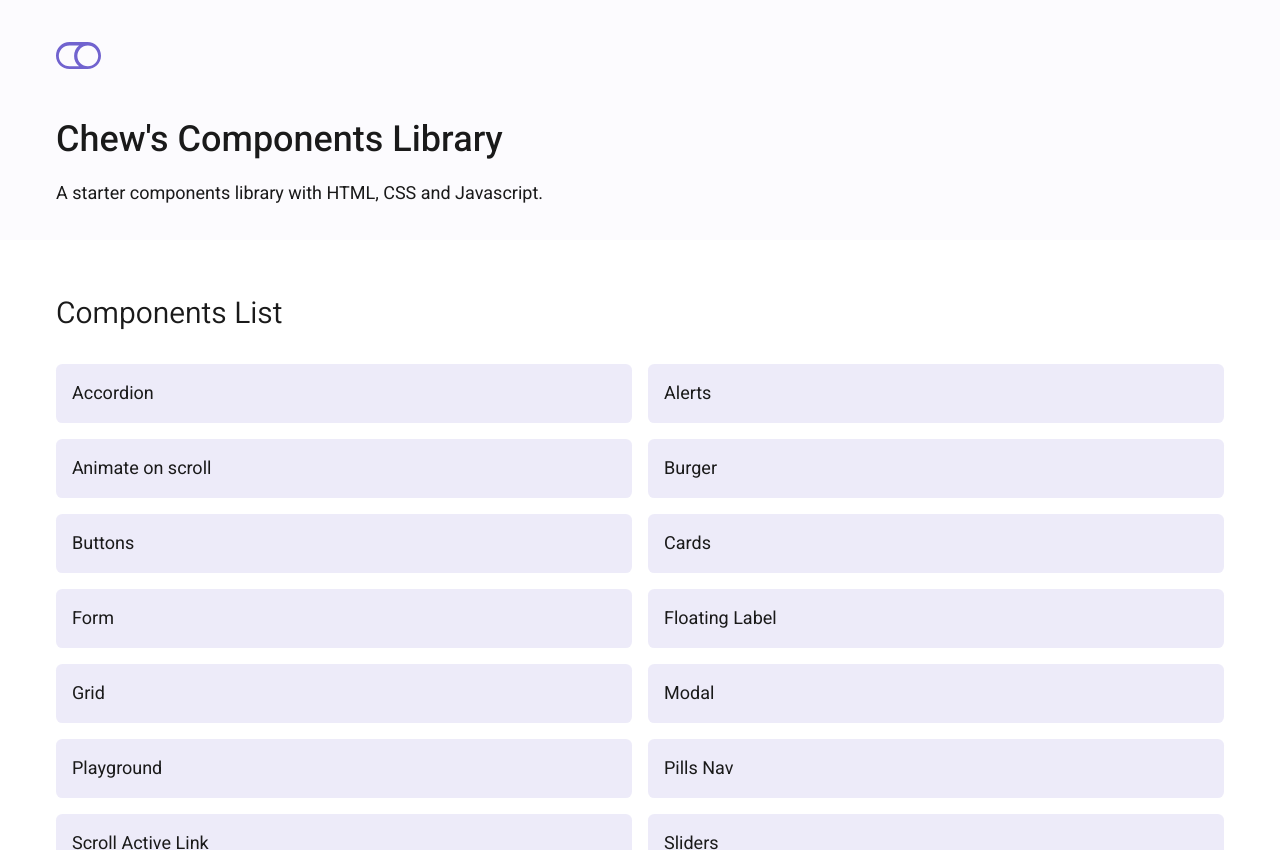
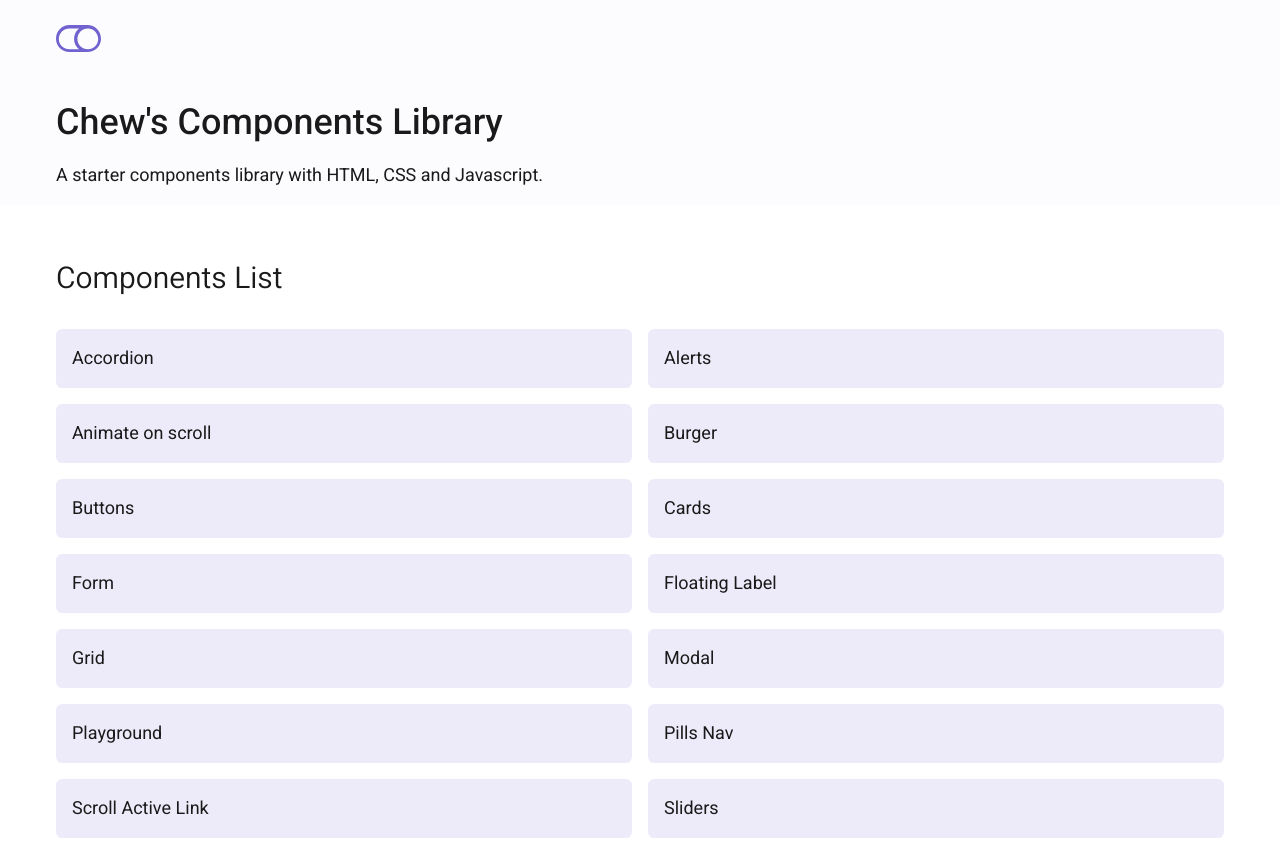
Before and after one commit to francois-procab/components-library, a website: page index.html in a window 1280 px wide. Shown: the top 850 px of the page. Drawn offline with nearby package versions, Linux system fonts and the light colour scheme; files that its build step writes are made by us from their sources; files whose address does not match are found by name.

Commit message:
Fix intro

```diff
--- a/src/scss/base/_base.scss
+++ b/src/scss/base/_base.scss
@@ -84,10 +84,11 @@ p:is(code) {
 
 // Index page
 .components-intro {
-	height: 30dvh;
 	display: flex;
 	align-items: center;
 	justify-content: center;
+
+	padding-block: var(--size-3);
 
 	background-color: hsla(var(--color-primary-hs), 95%, 0.2);
 }
```
